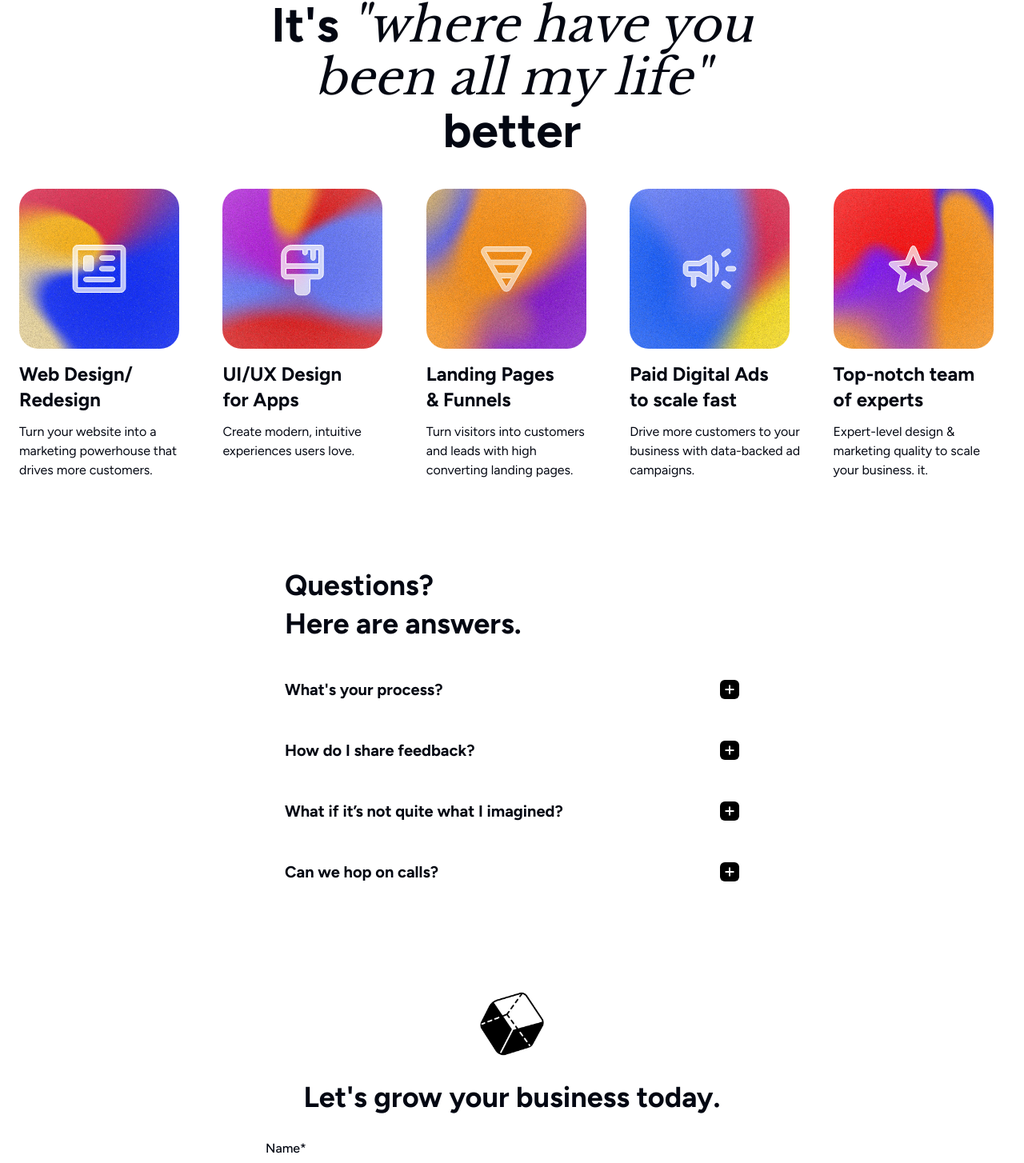
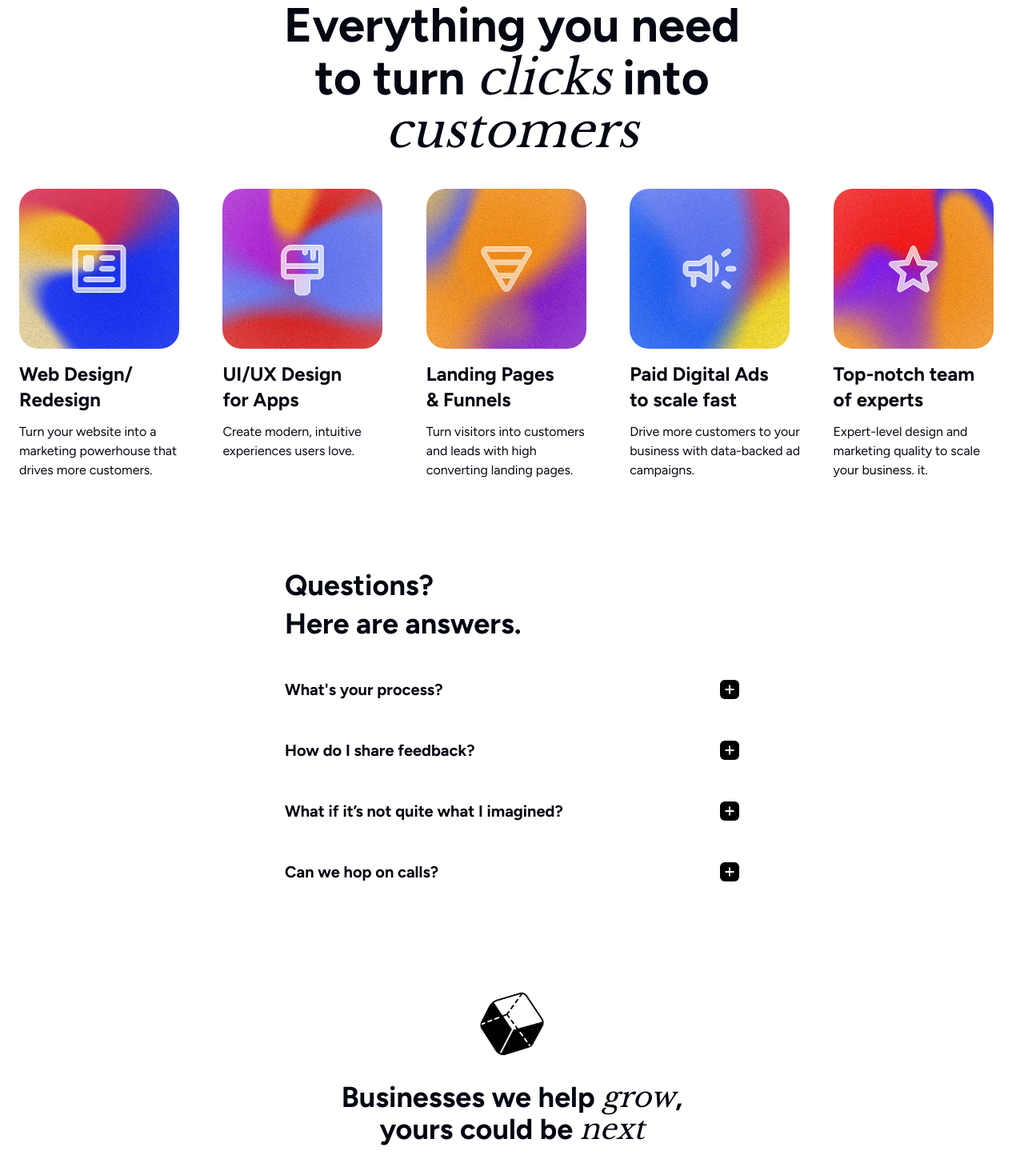
Before and after one commit to jnaples/jasper-lab, a Next.js app: page / in a window 1280 px wide. Shown: the part 955-2409 px from the top of the page at 80% size. Built offline with nearby package versions, Linux system fonts and the light colour scheme.

Commit message:
homepage sizing

```diff
--- a/src/components/FinalCTA.jsx
+++ b/src/components/FinalCTA.jsx
@@ -13,8 +13,21 @@ export default function FinalCTA() {
           <div className="relative aspect-square h-20 w-20">
             <Image src={cube} fill className="object-cover" alt="logo" />
           </div>
-          <h2 className="text-center text-4xl font-bold">
-            Let's grow your business today.
+          <h2 className="max-w-[500px] text-center text-4xl font-bold">
+            Businesses we help{" "}
+            <span
+              className="font-[var(--font-fancy),_serif] font-medium"
+              style={{ fontStyle: "italic" }}
+            >
+              grow
+            </span>
+            , yours could be{" "}
+            <span
+              className="font-[var(--font-fancy),_serif] font-medium"
+              style={{ fontStyle: "italic" }}
+            >
+              next
+            </span>{" "}
           </h2>
           <div className="mx-auto w-full md:w-2/3 lg:w-1/2">
             <ContactUsForm />
--- a/src/components/Services.jsx
+++ b/src/components/Services.jsx
@@ -19,19 +19,25 @@ export default function Services() {
       <Container>
         <div className="mx-auto mb-10 w-full space-y-6 md:w-2/3 lg:w-1/2">
           <h3 className="text-center text-4xl font-bold md:text-6xl/[1.1]">
-            It's{" "}
+            Everything you need to turn{" "}
             <span
               className="font-[var(--font-fancy),_serif] font-medium"
               style={{ fontStyle: "italic" }}
             >
-              "where have you been all my life"
+              clicks
             </span>{" "}
-            better
+            into{" "}
+            <span
+              className="font-[var(--font-fancy),_serif] font-medium"
+              style={{ fontStyle: "italic" }}
+            >
+              customers
+            </span>
           </h3>
         </div>
-        <div className="grid gap-10 md:grid-cols-3 lg:grid-cols-5">
+        <div className="grid grid-cols-1 gap-10 md:grid-cols-3 lg:grid-cols-5">
           <div className="col-span-1">
-            <div className="relative mb-4 aspect-square h-[200px] w-full max-w-[200px]">
+            <div className="relative mb-4 aspect-square h-[160px] md:h-[200px] w-full md:max-w-[200px]">
               <Image
                 src={meshOne}
                 fill
@@ -59,7 +65,7 @@ export default function Services() {
             </p>
           </div>
           <div className="col-span-1">
-            <div className="relative mb-4 aspect-square h-[200px] w-full max-w-[200px]">
+            <div className="relative mb-4 aspect-square h-[160px] md:h-[200px] w-full md:max-w-[200px]">
               <Image
                 src={meshTwo}
                 fill
@@ -84,7 +90,7 @@ export default function Services() {
             <p>Create modern, intuitive experiences users love.</p>
           </div>
           <div className="col-span-1">
-            <div className="relative mb-4 aspect-square h-[200px] w-full max-w-[200px]">
+            <div className="relative mb-4 aspect-square h-[160px] md:h-[200px] w-full md:max-w-[200px]">
               <Image
                 src={meshThree}
                 fill
@@ -110,7 +116,7 @@ export default function Services() {
             </p>
           </div>
           <div className="col-span-1">
-            <div className="relative mb-4 aspect-square h-[200px] w-full max-w-[200px]">
+            <div className="relative mb-4 aspect-square h-[160px] md:h-[200px] w-full md:max-w-[200px]">
               <Image
                 src={meshFour}
                 fill
@@ -137,7 +143,7 @@ export default function Services() {
             </p>
           </div>
           <div className="col-span-1">
-            <div className="relative mb-4 aspect-square h-[200px] w-full max-w-[200px]">
+            <div className="relative mb-4 aspect-square h-[160px] md:h-[200px] w-full md:max-w-[200px]">
               <Image
                 src={meshFive}
                 fill
@@ -158,7 +164,7 @@ export default function Services() {
               <br /> of experts
             </p>
             <p>
-              Expert-level design & marketing quality to scale your business.
+              Expert-level design and marketing quality to scale your business.
               it.
             </p>
           </div>
```
